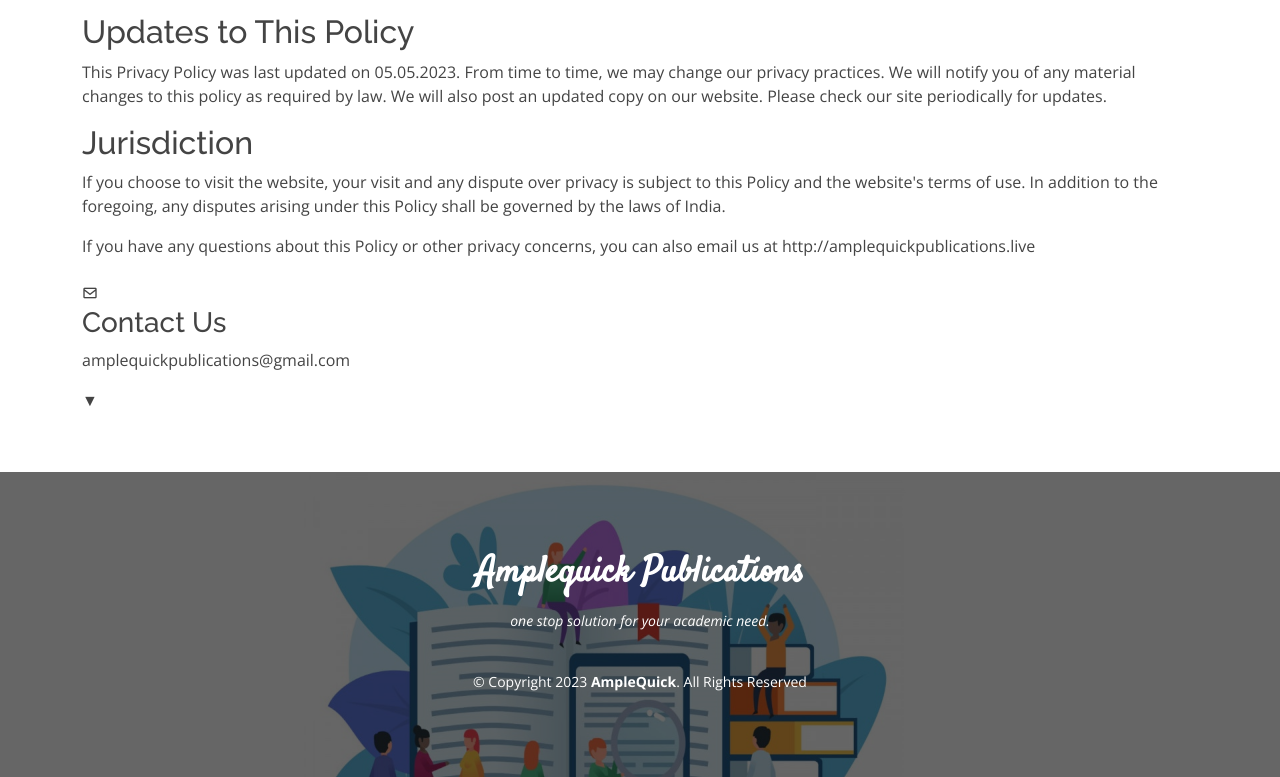
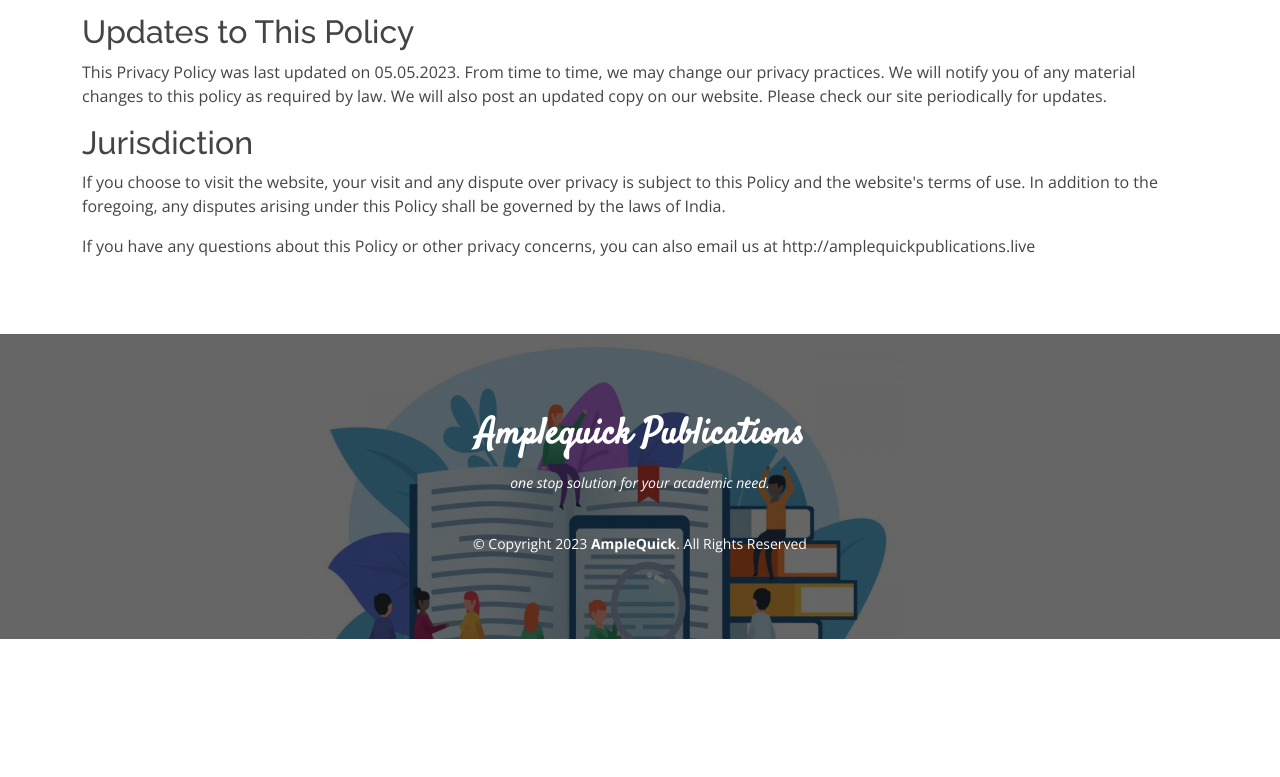
Before and after one commit to amplequick/amplequick, a plain HTML site: page privacy-policy.html in a window 1280 px wide. Shown: the part 1448-2225 px from the top of the page. After the commit the page ends 2087 px from the top, so only its background shows below. Drawn offline with nearby package versions, Linux system fonts and the light colour scheme.

Commit message:
Update privacy-policy.html

```diff
--- a/privacy-policy.html
+++ b/privacy-policy.html
@@ -156,13 +156,6 @@
 <p>If you have any questions about this Policy or other privacy concerns, you can also email us at http://amplequickpublications.live</p>
 
 
-                <div class="info-box mt-4">
-                  <i class="bx bx-envelope"></i>
-    <h3>Contact Us</h3>
-    <p>amplequickpublications@gmail.com</p>
-	<p id="address" class="hidden">12, Main road, Clive street, Cuddalore OT, 607003</p>
-    <span class="arrow" onclick="toggleAddress()">&#x25BC;</span>
-                </div>
 
 
 
@@ -193,12 +186,7 @@
 
   <!-- Template Main JS File -->
   <script src="assets/js/main.js"></script>
-<script>
-    function toggleAddress() {
-      var address = document.getElementById('address');
-      address.classList.toggle('hidden');
-    }
-  </script>
+
 </body>
 
 </html>
```
